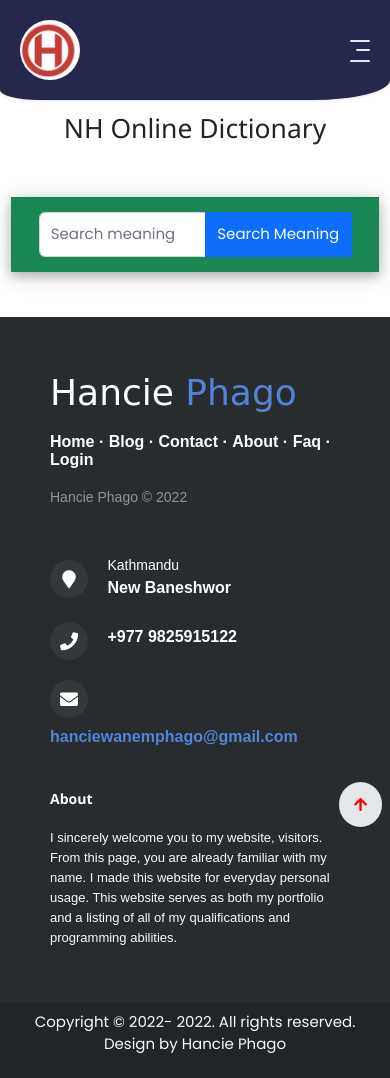
After one commit to Hancie123/Hancie-Phago, a PHP site: page /NH_Nepali_Dictionary in a window 390 px wide. The commit adds this page. Run offline with PHP 8.4, Linux system fonts and the light colour scheme; data that the repository does not hold is empty; some libraries are stand-ins or nearby versions.

Commit message:
commit change

```diff
--- a/Admin_Nav.php
+++ b/Admin_Nav.php
@@ -101,6 +101,7 @@
                                 <div class="nav__dropdown-collapse">
                                     <div class="nav__dropdown-content">
                                         <a href="Backup_Database" class="nav__dropdown-item"><i class='bx bx-data nav__icon' ></i>Backup Database</a>
+                                        <a href="NH_Online_Dictionary" class="nav__dropdown-item"><i class="bi bi-book nav__icon"></i>NH Online Dictionary</a>
 
                                     </div>
                                 </div>
--- /dev/null
+++ b/NH_Nepali_Dictionary.php
@@ -0,0 +1,373 @@
+
+<!DOCTYPE html>
+<html lang="en">
+
+<head>
+    <link rel="icon" href="Images/Logo.ico">
+    <meta charset="UTF-8" />
+    <meta name="viewport" content="width=device-width, initial-scale=1.0" />
+    <title>Hancie Phago</title>
+    <meta name="description" content="Hancie Phago Personal Website">
+    <meta name="keywords" content="Hancie Phago, Hancie, Phago, Nitesh Hamal, Personal Website">
+    <meta name="author" content="Hancie Phago">
+    <link rel="stylesheet" href="https://www.w3schools.com/w3css/4/w3.css">
+    <link rel="stylesheet" href="https://cdnjs.cloudflare.com/ajax/libs/font-awesome/5.14.0/css/all.min.css" />
+    <script src="https://cdnjs.cloudflare.com/ajax/libs/jquery/3.5.1/jquery.min.js"></script>
+    <link href="https://cdn.jsdelivr.net/npm/bootstrap@5.1.3/dist/css/bootstrap.min.css" rel="stylesheet">
+    <link href="https://cdn.jsdelivr.net/npm/bootstrap@5.2.0-beta1/dist/css/bootstrap.min.css" rel="stylesheet">
+  <script src="https://cdn.jsdelivr.net/npm/bootstrap@5.2.0-beta1/dist/js/bootstrap.bundle.min.js"></script>
+  <script src="https://code.jquery.com/jquery-3.4.1.min.js"></script>
+<!-- jQuery UI -->
+<link rel="stylesheet" href="https://cdnjs.cloudflare.com/ajax/libs/jqueryui/1.12.1/jquery-ui.css" />
+<script src="https://code.jquery.com/ui/1.12.1/jquery-ui.min.js"></script>
+
+</head>
+
+<body>
+   <?php include "Nav.php"?>
+
+<style>
+@import url('https://fonts.googleapis.com/css2?family=Caveat:wght@700&family=Poppins&display=swap');
+
+* {
+    margin: 0;
+    padding: 0;
+    list-style: none;
+    text-decoration: none;
+    box-sizing: border-box;
+}
+
+html {
+    scroll-behavior: smooth;
+}
+
+body {
+    font-family: 'Poppins', sans-serif;
+}
+
+header {
+    z-index: 20;
+    display: flex;
+    justify-content: space-between;
+    align-items: center;
+    background-color: #25274D;
+    height: 100px;
+    width: 100%;
+    position: fixed;
+    border-radius: 0 0 20% 10%;
+    box-shadow: 0px 1px 2px #E6E7E8;
+    transition: all 0.4s ease-in-out;
+}
+
+header .logo {
+    height: 60px;
+    width: 60px;
+    margin-left: 20px;
+}
+
+header .logo img {
+    width: 100%;
+    height: 100%;
+    border-radius: 100%;
+}
+
+header .menu {
+    margin-right: 30px;
+}
+
+header .menu ul li {
+    display: inline-block;
+
+}
+
+header .menu ul li a {
+    color: #E6E7E8;
+    padding: 10px 20px;
+    text-decoration: none;
+}
+
+header .menu ul li a:hover {
+    background-color: #697184;
+}
+
+header #bar-animation {
+    position: relative;
+    height: 20px;
+    width: 20px;
+    margin-right: 20px;
+    cursor: pointer;
+    display: none;
+}
+
+header #bar-animation span {
+    position: absolute;
+    height: 2px;
+    width: 100%;
+    border-radius: 10px;
+    background-color: #E6E7E8;
+}
+
+header #bar-animation span::before {
+    content: '';
+    position: absolute;
+    height: 2px;
+    width: 70%;
+    right: 0;
+    border-radius: 10px;
+    background-color: #E6E7E8;
+    margin-top: 50%;
+    transform: translateY(-50%);
+}
+
+header #bar-animation span::after {
+    content: '';
+    position: absolute;
+    height: 2px;
+    width: 100%;
+    border-radius: 10px;
+    background-color: #E6E7E8;
+    margin-top: 100%;
+}
+
+#bar-animation.active-bar span::before {
+    transition: 1s;
+    opacity: 0;
+}
+
+#bar-animation.active-bar span {
+    transition: 1s;
+    transform: translateY(13px) rotate(45deg);
+}
+
+#bar-animation.active-bar span::after {
+    transition: 1s;
+    transform: translateY(-20px) rotate(-90deg);
+}
+
+.menu-wrapper.fullMenushow {
+    transition: 0.6s;
+    left: 0;
+}
+
+#home {
+    margin-top: 90px;
+}
+
+
+
+
+
+
+.shrinkHeader {
+    height: 80px;
+    border-radius: 0;
+}
+
+.arrow-top {
+    color: red;
+}
+
+.fa-arrow-up {
+    position: fixed;
+    bottom: 2%;
+    right: 2%;
+    background-color: #E6E7E8;
+    padding: 15px;
+    border-radius: 100%;
+    cursor: pointer;
+}
+
+
+
+
+@media(max-width:726px) {
+    header #bar-animation {
+        display: block;
+    }
+
+    .menu-wrapper {
+        position: absolute;
+        width: 100%;
+        height: 100vh;
+        top: 0;
+        left: -150%;
+        background-image: linear-gradient(rgba(25, 10, 109, 0.5), rgba(140, 90, 255, 0.5)), url(profile.jpg);
+        background-repeat: no-repeat;
+        background-size: cover;
+    }
+
+    header .menu {
+        position: absolute;
+        width: 100%;
+        margin-top: 100px;
+        left: 50%;
+        text-align: center;
+        transform: translateX(-50%);
+    }
+
+    header .menu ul li {
+        position: relative;
+        width: 100%;
+        padding: 10px 20px;
+    }
+
+    header .menu ul li a {
+        width: 100%;
+    }
+
+
+
+}
+
+
+@media(max-width:300px) {
+    .box-1 {
+        height: 250px;
+    }
+}
+
+@keyframes comeIn {
+    0% {
+        left: -150%;
+    }
+
+    100% {
+        left: 0;
+    }
+}
+
+
+
+html{
+    scroll-behavior: smooth;
+}
+
+/* custom scroll bar */
+::-webkit-scrollbar {
+    width: 10px;
+}
+::-webkit-scrollbar-track {
+    background: #f1f1f1;
+}
+::-webkit-scrollbar-thumb {
+    background: rgb(84, 83, 83);
+}
+
+::-webkit-scrollbar-thumb:hover {
+    background: #555;
+}
+
+
+
+
+
+</style>
+
+<?php
+if(isset($_POST['search']))
+{
+    $valueToSearch = $_POST['term'];
+    // search in all table columns
+    // using concat mysql function
+    $query = "SELECT * FROM `wanem_dictionary` WHERE Words LIKE '%".$valueToSearch."%'";
+    $search_result = filterTable($query);
+
+}
+ else {
+    $query = "SELECT * FROM `wanem_dictionary` where Words='Computer'";
+    $search_result = filterTable($query);
+}
+
+// function to connect and execute the query
+function filterTable($query)
+{
+    $connect = mysqli_connect("sql305.epizy.com", "epiz_32019522", "SV8RhBMBuDJxb", "epiz_32019522_hancie");
+    $filter_Result = mysqli_query($connect, $query);
+    return $filter_Result;
+}
+
+?>
+
+
+
+
+<section  class="position-relative py-4 py-xl-5">
+
+<div id="home" class="container">
+<h1 class="text-center">NH Online Dictionary</h1>
+<br>
+<br>
+
+<div class="w3-card-4">
+
+<div class="w3-container bg-success">
+<form  method="post" class="container mt-3">
+
+<div class="input-group mb-3">
+<input type="text" name="term" id="term" placeholder="Search meaning" class="form-control">
+
+<input type="submit" name="search" value="Search Meaning" class="btn btn-primary"><br><br>
+</div>
+</div>
+</div>
+</form>
+
+
+<br>
+
+
+<!-- populate table from mysql database -->
+
+<?php while($row = mysqli_fetch_array($search_result)):?>
+    <div class="w3-card-4">
+
+<div class="w3-container  text-light bg-success">
+  <h2>Word: <?php echo $row['Words'];?></h2>
+</div>
+<br>
+<div class="w3-container text-center">
+<h3>English Meaning</h3>
+<h3><?php echo $row['Meaning'];?></h3>
+
+<br>
+<h3>Nepali Meaning</h3>
+<h3><?php echo $row['Meaning in Nepali'];?></h3>
+</div>
+
+
+<br>
+<div class="w3-container text-light bg-success">
+  <h5>Designed by Hancie Phago</h5>
+</div>
+
+</div>
+<br>
+
+
+<?php endwhile;?>
+
+</div>
+    </section>
+
+
+
+<script type="text/javascript">
+
+  $(function() {
+     $( "#term" ).autocomplete({
+       source: 'function_dictionary.php',
+     });
+  });
+</script>
+
+
+
+
+
+
+<div class="arrow-top"> <i class="fas fa-arrow-up"></i> </div>
+<script src="index.js"></script>
+</body>
+<?php include "footer.php"; ?>
+
+</html>
--- a/Nav.php
+++ b/Nav.php
@@ -8,6 +8,7 @@
                     <li><a href="index">Home</a></li>
                     <li><a href="">Services</a></li>
                     <li><a href="">About</a></li>
+                    <li><a href="NH_Nepali_Dictionary">Dictionary</a></li>
                     <li><a href="Contact_Us">Contact</a></li>
                     <li><a href="Login">Login</a></li>
                 </ul>
```
Also changed, not shown: NH_Online_Dictionary.php (added, +125 -0 lines), function_dictionary.php (added, +19 -0 lines).
